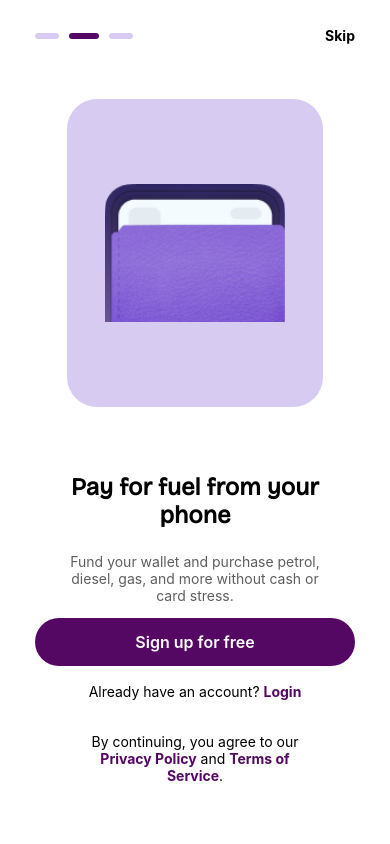
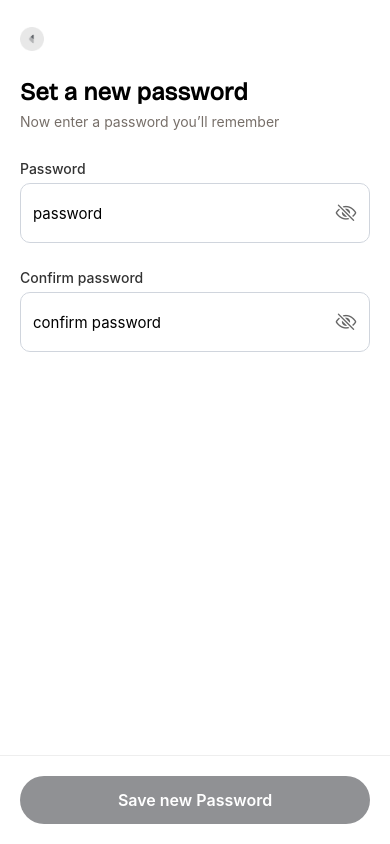
Before and after one commit to jazzygee36/fuel, a React Native app: screen /newpassword in a window 390 px wide. Built offline with nearby package versions, Linux system fonts and the light colour scheme.

Commit message:
new password

```diff
--- /dev/null
+++ b/src/features/screens/new-password.tsx
@@ -0,0 +1,89 @@
+import {
+  ScrollView,
+  Text,
+  StyleSheet,
+  View,
+  Image,
+  TouchableOpacity,
+} from "react-native";
+
+import { useNavigation } from "@react-navigation/native";
+import { NativeStackNavigationProp } from "@react-navigation/native-stack";
+import { RootStackParamList } from "../../navigation/types";
+import BackArrow from "../../components/back-arrow";
+import TextInputField from "../../components/textInputField";
+import AppButton from "../../components/button";
+
+// import { Image } from "react-native-svg";
+
+type NavigationProp = NativeStackNavigationProp<RootStackParamList, "login">;
+
+export default function NewPassword() {
+  const navigation = useNavigation<NavigationProp>();
+  return (
+    <View style={styles.page}>
+      <ScrollView
+        contentContainerStyle={styles.container}
+        showsVerticalScrollIndicator={false}
+      >
+        <BackArrow />
+
+        <View style={{ marginTop: 27, gap: 7 }}>
+          <Text style={styles.title}>Set a new password</Text>
+          <Text style={styles.desc}>Now enter a password you’ll remember</Text>
+        </View>
+
+        <View style={{ marginTop: 30, gap: 10 }}>
+          <TextInputField label="Password" placeholder="password" isPassword />
+          <TextInputField
+            label="Confirm password"
+            isPassword
+            placeholder="confirm password"
+          />
+        </View>
+      </ScrollView>
+
+      <View style={styles.footer}>
+        <AppButton
+          backgroundColor="#909194"
+          textColor="#fff"
+          title="Save new Password"
+          onPress={() => {}}
+        />
+      </View>
+    </View>
+  );
+}
+
+const styles = StyleSheet.create({
+  title: {
+    fontSize: 24,
+    color: "#000",
+    fontFamily: "BricolageGrotesque",
+    fontWeight: "bold",
+  },
+
+  desc: {
+    fontSize: 14,
+    color: "#776F69",
+    fontWeight: "medium",
+  },
+
+  page: {
+    flex: 1,
+    backgroundColor: "#fff",
+  },
+
+  container: {
+    paddingVertical: 27,
+    paddingHorizontal: 20,
+    paddingBottom: 120,
+  },
+
+  footer: {
+    padding: 20,
+    borderTopWidth: 0.5,
+    borderTopColor: "#eee",
+    backgroundColor: "#fff",
+  },
+});
--- a/src/navigation/rootNavigator.tsx
+++ b/src/navigation/rootNavigator.tsx
@@ -10,6 +10,7 @@ import Policy from "../features/screens/policy";
 import Terms from "../features/screens/terms";
 import VerifyEmail from "../features/screens/auth/verify-email";
 import ForgotPassword from "../features/screens/auth/forgot-password";
+import NewPassword from "../features/screens/new-password";
 
 const Stack = createNativeStackNavigator<RootStackParamList>();
 
@@ -28,6 +29,7 @@ export default function RootNavigator() {
       <Stack.Screen name="register" component={Register} />
       <Stack.Screen name="verify" component={VerifyEmail} />
       <Stack.Screen name="forgot" component={ForgotPassword} />
+      <Stack.Screen name="newpassword" component={NewPassword} />
       <Stack.Screen name="individual" component={Individual} />
       <Stack.Screen name="policy" component={Policy} />
       <Stack.Screen name="terms" component={Terms} />
--- a/src/navigation/types.ts
+++ b/src/navigation/types.ts
@@ -7,5 +7,6 @@ export type RootStackParamList = {
   policy: undefined;
   terms: undefined;
   verify: undefined;
-  forgot: undefined
+  forgot: undefined;
+  newpassword: undefined;
 };
```
